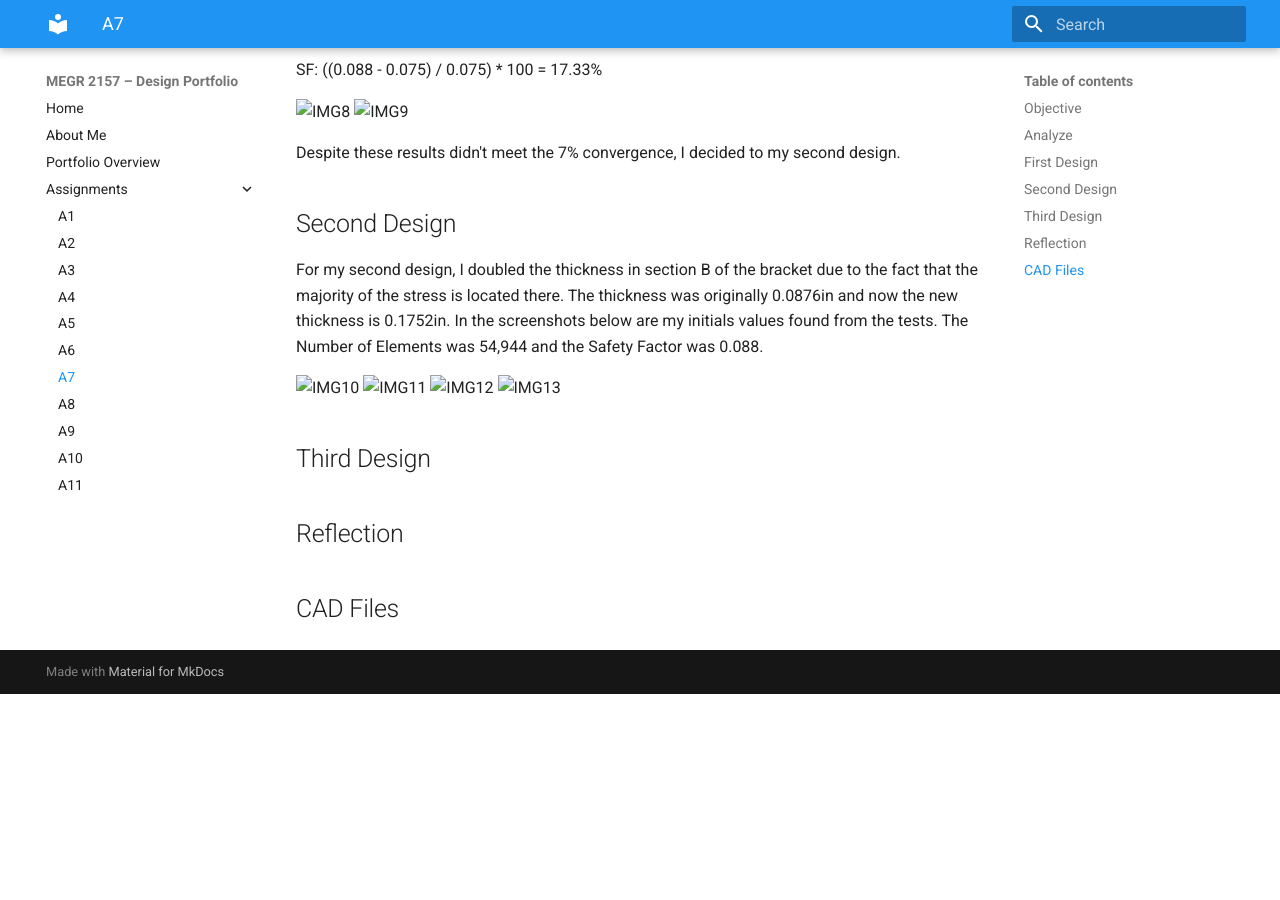
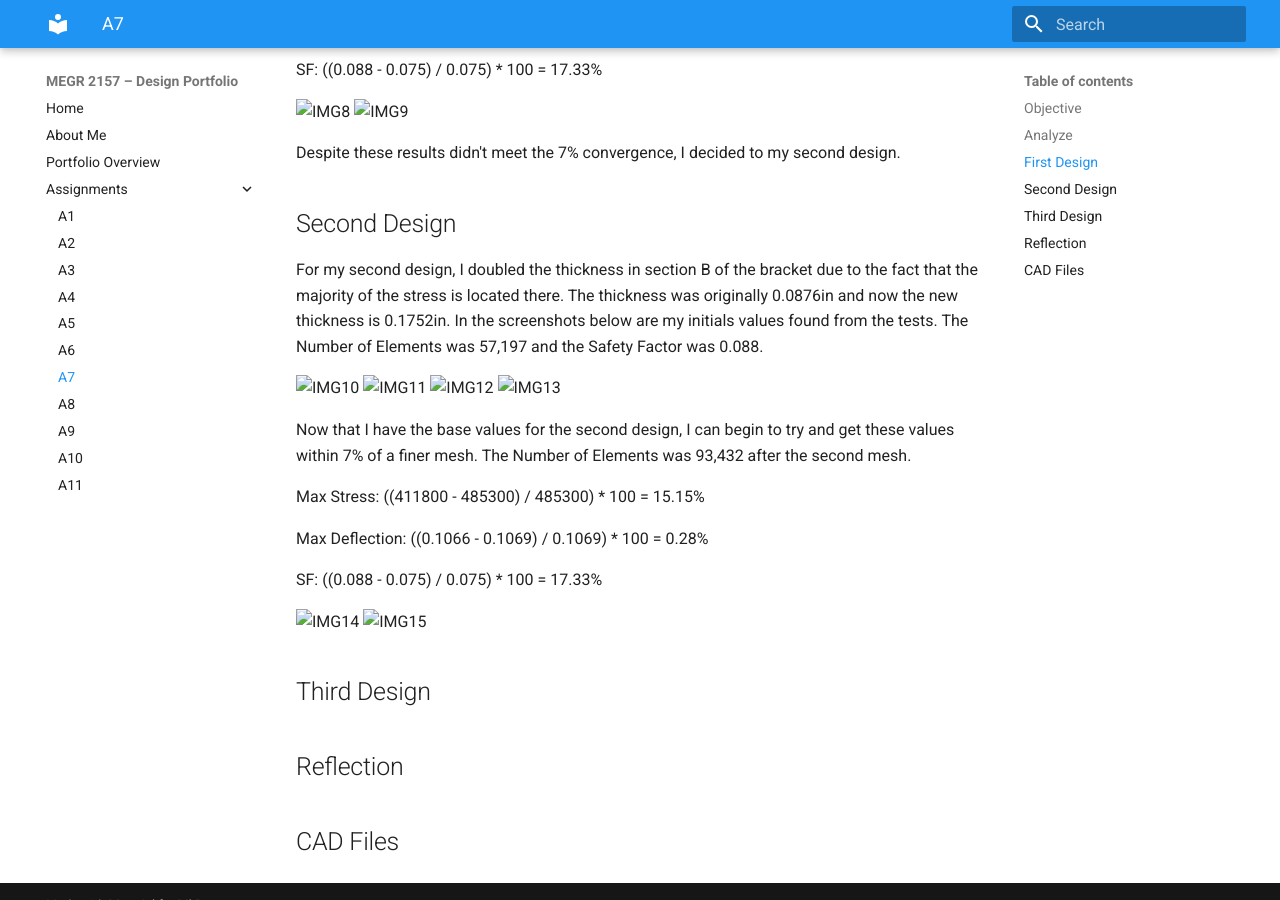
Before and after one commit to AidenGrake/megr2157-portfolio, an MkDocs documentation site: the page built from docs/assignments/A07/index.md, in a window 1280 px wide and 900 px high, scrolled down 1608 px. Built offline with MkDocs 1.6.1 and Material for MkDocs 9.7.7, drawn with Linux system fonts in a browser that asks for light colours; before the commit the page ends 2302 px from its top, so only the background shows below that.

Commit message:
Revise second design details and calculations
Updated the initial values for the second design, including the number of elements and added calculations for max stress, max deflection, and safety factor.

```diff
--- a/docs/assignments/A07/index.md
+++ b/docs/assignments/A07/index.md
@@ -59,13 +59,24 @@ SF: ((0.088 - 0.075) / 0.075) * 100 = 17.33%
 Despite these results didn't meet the 7% convergence, I decided to my second design.
 
 ## Second Design
-For my second design, I doubled the thickness in section B of the bracket due to the fact that the majority of the stress is located there. The thickness was originally 0.0876in and now the new thickness is 0.1752in. In the screenshots below are my initials values found from the tests. The Number of Elements was 54,944 and the Safety Factor was 0.088.
+For my second design, I doubled the thickness in section B of the bracket due to the fact that the majority of the stress is located there. The thickness was originally 0.0876in and now the new thickness is 0.1752in. In the screenshots below are my initials values found from the tests. The Number of Elements was 57,197 and the Safety Factor was 0.088.
 
 <img width="500" height="500" alt="IMG10" src="IMG10.jpeg">
 <img width="500" height="500" alt="IMG11" src="IMG11.jpeg">
 <img width="500" height="500" alt="IMG12" src="IMG12.jpeg">
 <img width="500" height="500" alt="IMG13" src="IMG13.jpeg">
 
+Now that I have the base values for the second design, I can begin to try and get these values within 7% of a finer mesh. The Number of Elements was 93,432 after the second mesh.
+
+Max Stress: ((411800 - 485300) / 485300) * 100 = 15.15%
+
+Max Deflection: ((0.1066 - 0.1069) / 0.1069) * 100 = 0.28%
+
+SF: ((0.088 - 0.075) / 0.075) * 100 = 17.33%
+
+<img width="500" height="500" alt="IMG14" src="IMG14.jpeg">
+<img width="500" height="500" alt="IMG15" src="IMG15.jpeg">
+
 ## Third Design
 
 ## Reflection
```
